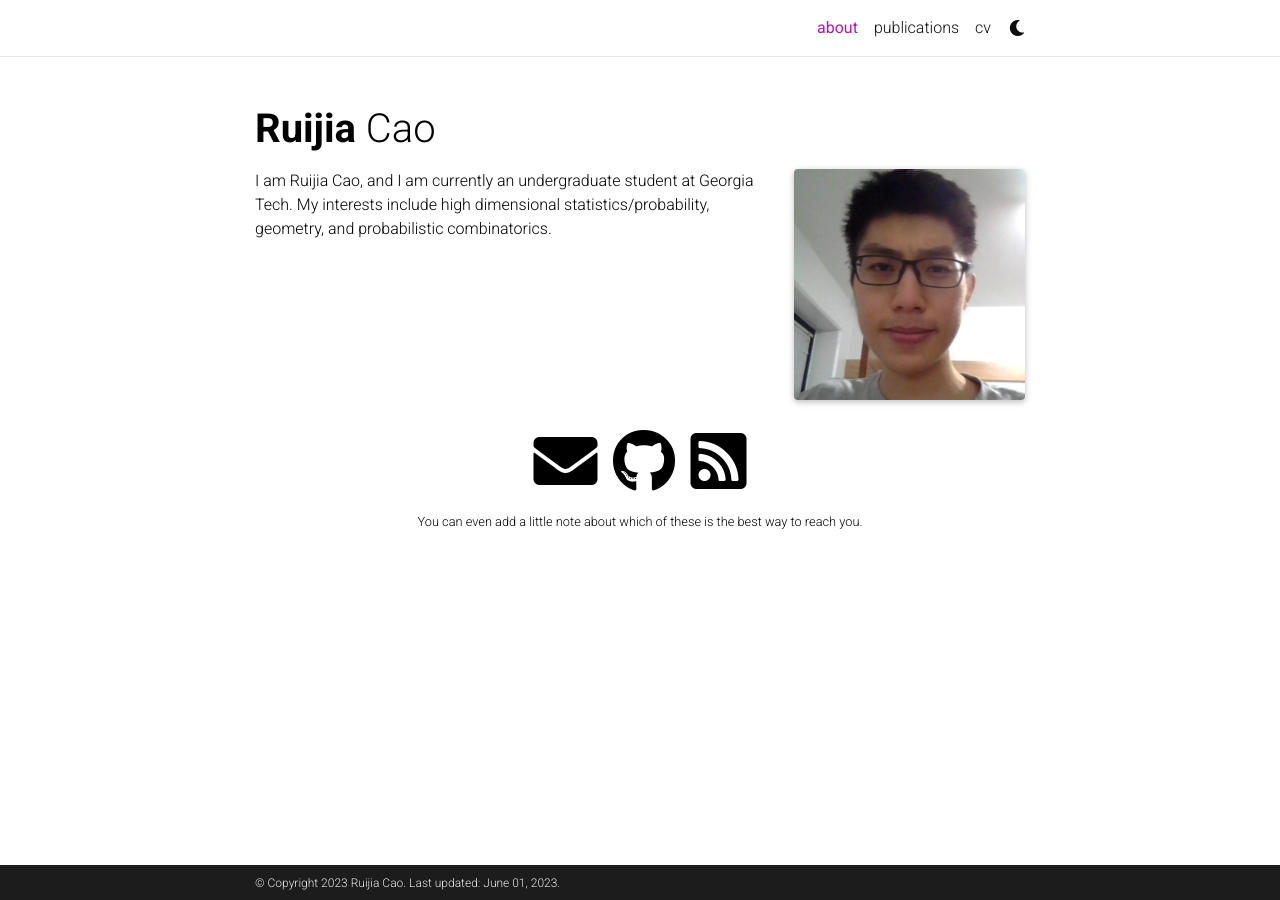
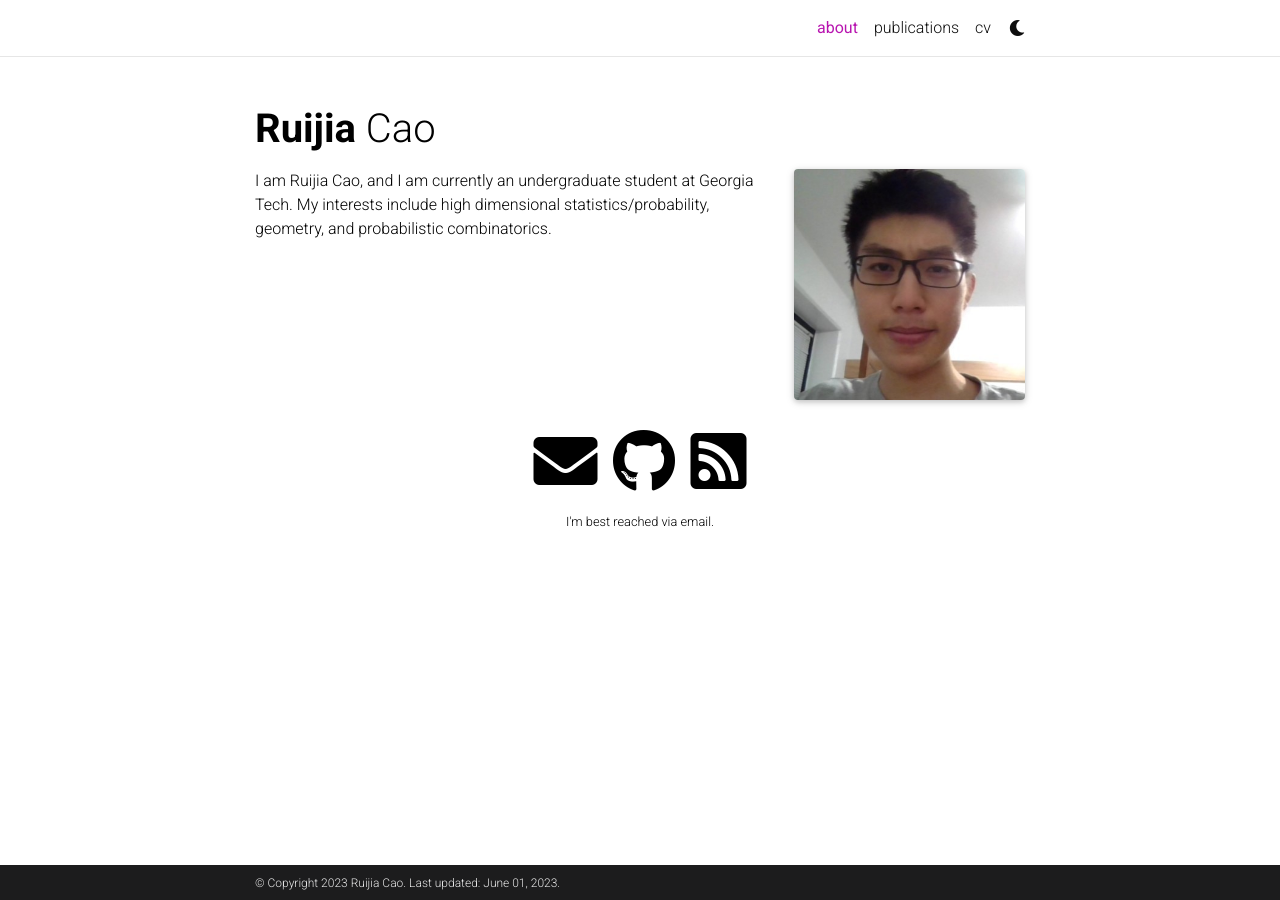
Before and after one commit to ruijiacao/ruijiacao.github.io, a Jekyll site: the page built from _pages/about.md, in a window 1280 px wide. Built offline with Jekyll 4.4.1, drawn with Linux system fonts in a browser that asks for light colours; full-size pictures stand in for the smaller copies a plugin makes; comment, search, counter and statistics services are not loaded; a style sheet for code colours, icons or effects is not loaded.

Commit message:
Update cv

```diff
--- a/_config.yml
+++ b/_config.yml
@@ -102,7 +102,7 @@ youtube_id: # your youtube channel id (youtube.com/@<youtube_id>)
 discord_id: # your discord id (18-digit unique numerical identifier)
 
 contact_note: >
-  You can even add a little note about which of these is the best way to reach you.
+  I'm best reached via email.
 
 # -----------------------------------------------------------------------------
 # Analytics and search engine verification
```
Also changed, not shown: _pages/cv.md (+1 -1 lines), 1 other file.
